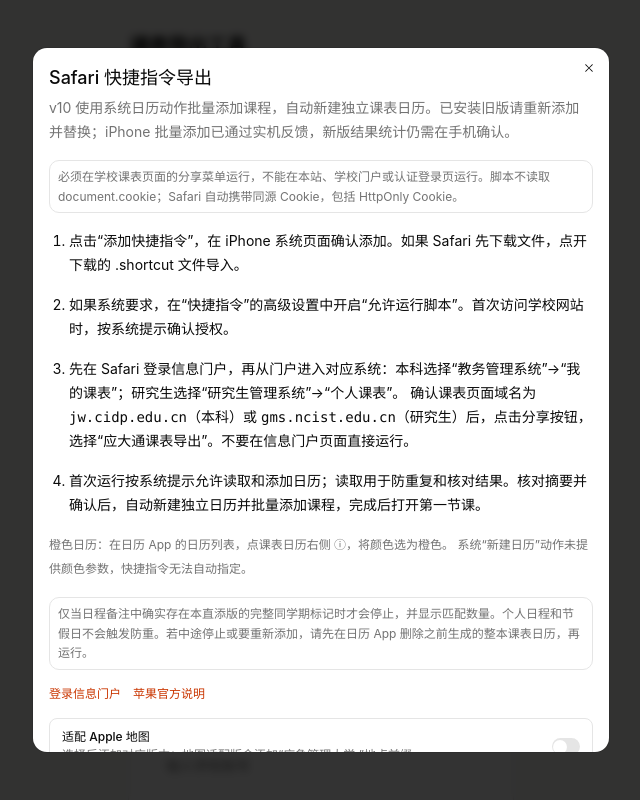
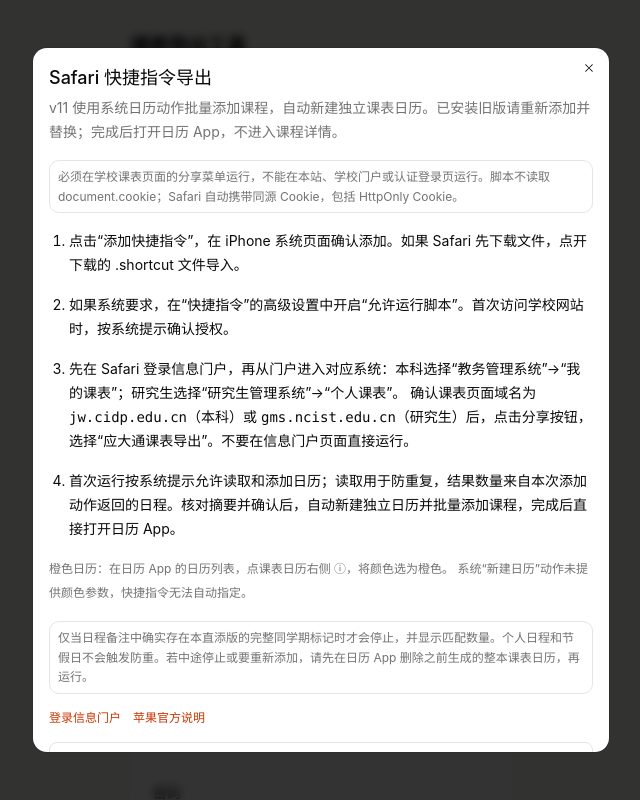
Before and after one commit to NCIST-IT/UEM-Connect-web, a React (Vite) app: page / in a window 1280 px wide. Both pictures are taken after a click on the button "使用说明 / 地图适配版". Shown: the top 800 px of the page, without its empty margins (319-959 px from the left). Built offline with nearby package versions, Linux system fonts and the light colour scheme.

Commit message:
docs: label v11 opening Calendar directly

```diff
--- a/src/components/SafariShortcut.jsx
+++ b/src/components/SafariShortcut.jsx
@@ -33,7 +33,7 @@
 import bundledSource from "../generated/safari-shortcut.txt?raw";
 import { createShortcutSource } from "../shortcut/source.js";
 
-const shortcutVersion = "v10";
+const shortcutVersion = "v11";
 const portalUrl = "https://my1.ncist.edu.cn/";
 
 export default function SafariShortcut() {
@@ -82,7 +82,7 @@
         <CardContent className="space-y-2">
           <p className="text-xs leading-6 text-muted-foreground">
             {shortcutVersion}{" "}
-            添加数量改为统计本次添加动作返回的日程，修正添加后查询数量偏少的显示问题。已安装旧版的用户，请重新添加并选择替换。
+            完成后直接打开日历 App，不再弹出某一节课程。已安装旧版的用户，请重新添加并选择替换。
           </p>
           <Button
             className="h-10 w-full text-sm"
@@ -133,8 +133,8 @@
             </DialogTitle>
             <DialogDescription className="text-sm leading-6">
               {shortcutVersion}{" "}
-              使用系统日历动作批量添加课程，自动新建独立课表日历。已安装旧版请重新添加并替换；iPhone
-              批量添加已通过实机反馈，新版结果统计仍需在手机确认。
+              使用系统日历动作批量添加课程，自动新建独立课表日历。已安装旧版请重新添加并替换；完成后打开日历
+              App，不进入课程详情。
             </DialogDescription>
           </DialogHeader>
           <Alert>
@@ -160,7 +160,7 @@
               （研究生）后，点击分享按钮，选择“应大通课表导出”。不要在信息门户页面直接运行。
             </li>
             <li>
-              首次运行按系统提示允许读取和添加日历；读取用于防重复和核对结果。核对摘要并确认后，自动新建独立日历并批量添加课程，完成后打开第一节课。
+              首次运行按系统提示允许读取和添加日历；读取用于防重复，结果数量来自本次添加动作返回的日程。核对摘要并确认后，自动新建独立日历并批量添加课程，完成后直接打开日历 App。
             </li>
           </ol>
           <p className="text-xs leading-6 text-muted-foreground">
```
Also changed, not shown: 1 other file (tests, documents, lock files or other folders).
